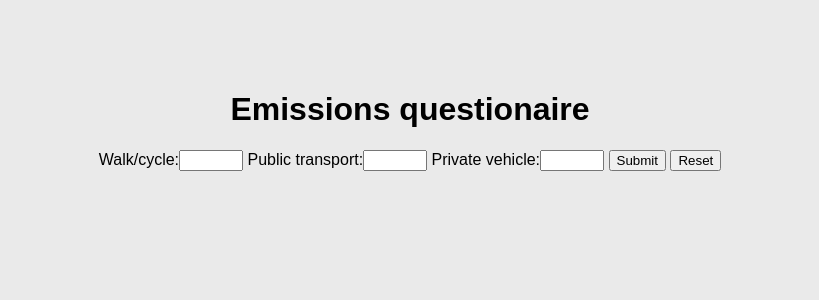
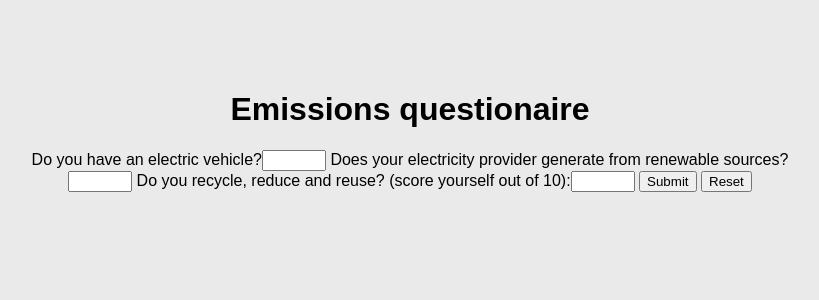
Before and after one commit to FJTDL/emitls, a Django app: page /calculator in a window 1280 px wide. Shown: the part 80-380 px from the top of the page, without its empty margins (230-1049 px from the left). Run offline with Django 3.2, Linux system fonts and the light colour scheme.

Commit message:
Added the output.html file, as well as the needed functions to calculate basic scores (highly appropriated from a past project and in dire need of overhaul)

```diff
--- a/emitls/emission_calculator/templates/emission_calculator/score.html
+++ b/emitls/emission_calculator/templates/emission_calculator/score.html
@@ -6,7 +6,7 @@
 <div class="center" id="uploadpos">
   <h1>Emissions questionaire</h1>
 
-  <FORM METHOD="post">
+  <FORM METHOD="post" ACTION="{% url 'output' %}">
     {% csrf_token %}
     {{ form }}
     <INPUT TYPE=SUBMIT> <INPUT TYPE=RESET>
--- a/emitls/emission_calculator/urls.py
+++ b/emitls/emission_calculator/urls.py
@@ -5,4 +5,5 @@ from . import views
 urlpatterns = [
   path('', views.home, name='home'),
   path('calculator', views.score, name='calculate'),
+  path('output', views.output, name='output'),
 ]
--- a/emitls/emission_calculator/views.py
+++ b/emitls/emission_calculator/views.py
@@ -3,9 +3,9 @@ from django import forms
 from django.http.response import HttpResponseRedirect
 
 class NewTaskForm(forms.Form):
-  humanNumber = forms.IntegerField(label="Walk/cycle", min_value=0, max_value=100)
-  publicNumber = forms.IntegerField(label="Public transport", min_value=0, max_value=100)
-  privateNumber = forms.IntegerField(label="Private vehicle", min_value=0, max_value=100)
+  electric_car = forms.IntegerField(label="Do you have an electric vehicle?", min_value=0, max_value=100)
+  provider = forms.IntegerField(label="Does your electricity provider generate from renewable sources?", min_value=0, max_value=100)
+  reduce_reuse_recycle = forms.IntegerField(label="Do you recycle, reduce and reuse? (score yourself out of 10)", min_value=0, max_value=100)
 
 # Create your views here.
 def home(request):
@@ -16,3 +16,16 @@ def score(request):
   return render(request, "emission_calculator/score.html", {
         "form": NewTaskForm()
     })
+
+
+def output(request):
+# model closely off of https://github.com/FJTDL/integratedwork/blob/main/site/carbonsite/landing/views.py
+  electric = int(request.POST['electric_car'])
+  provider = int(request.POST['provider'])
+  rrr = int(request.POST['reduce_reuse_recycle'])
+
+  score = electric + provider + rrr
+
+  return render(request, 'emission_calculator/output.html', {
+    "score": score
+  })
```
Also changed, not shown: emitls/emission_calculator/templates/emission_calculator/output.html (added, +11 -0 lines).
